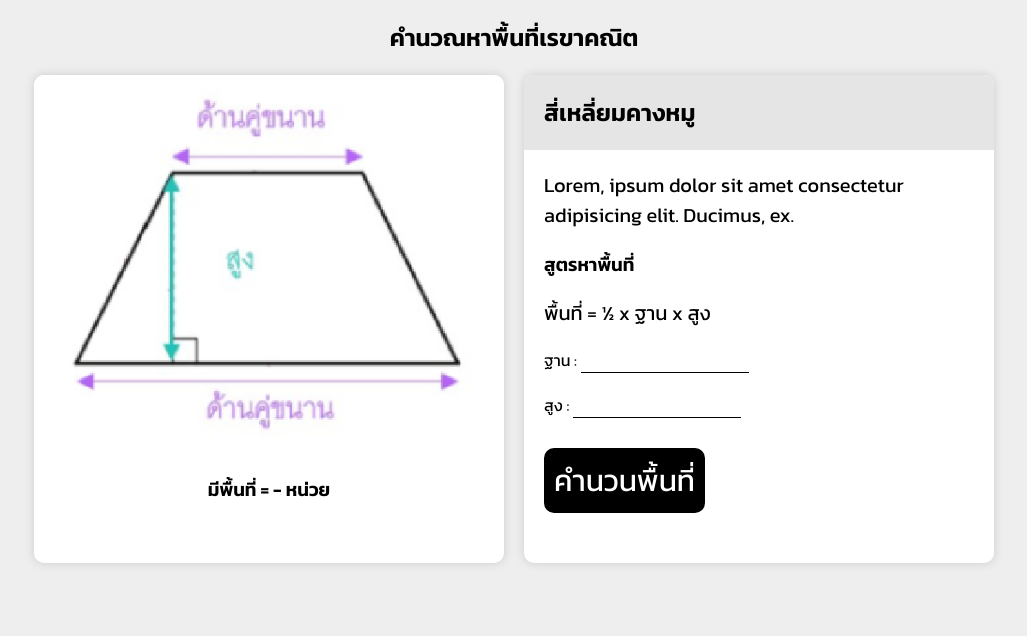
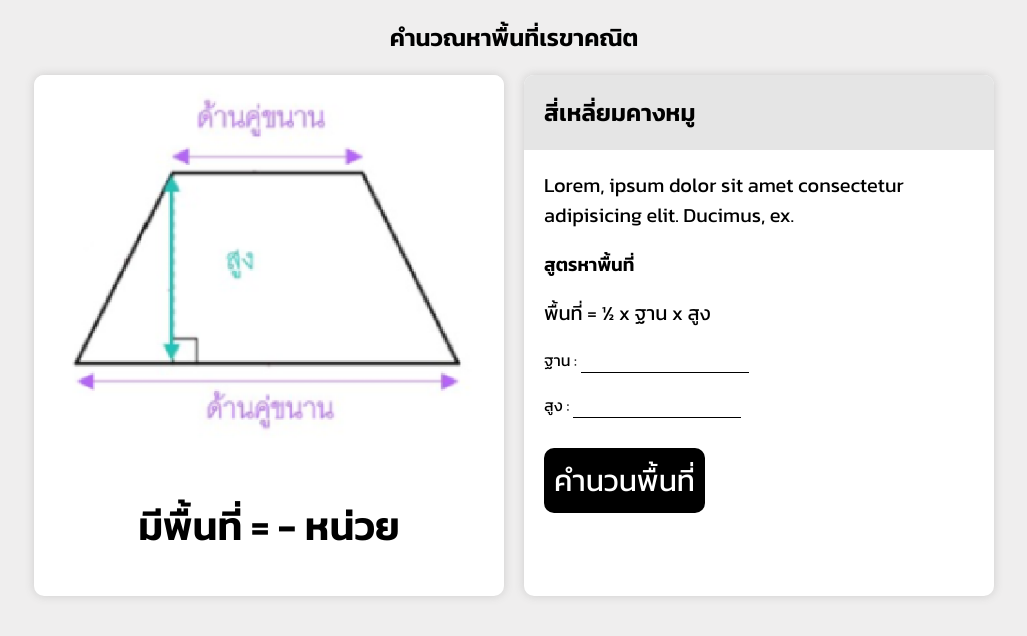
Before and after one commit to iPeakajoo/EXAM01, a plain HTML site: page detail.html in a window 1280 px wide. Shown: the whole page, without its empty margins (126-1153 px from the left). Drawn offline with Linux system fonts and the light colour scheme.

Commit message:
Update detail.html

```diff
--- a/detail.html
+++ b/detail.html
@@ -15,7 +15,7 @@
         <div class="grid-container">
           <div class="grid-item">
             <img src="./images/pig.png" alt="" />
-            <h3 style="text-align: center;">มีพื้นที่ = <span id="result">- หน่วย</span></h3>
+            <h3 style="text-align: center; font-size: 40px">มีพื้นที่ = <span id="result">- หน่วย</span></h3>
           </div>
           <div class="grid-item box">
             <h1>สี่เหลี่ยมคางหมู</h1>
```
